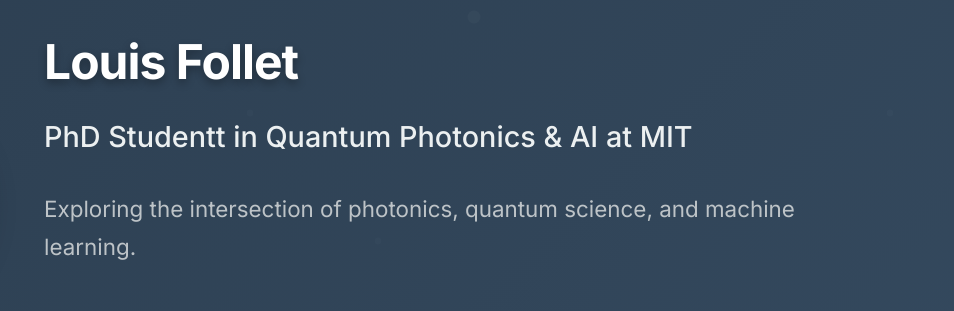
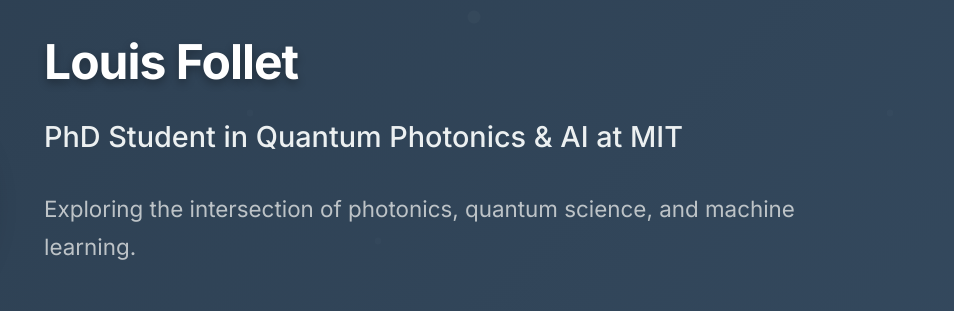
Before and after one commit to FolletLouis/website, a plain HTML site: page index.html in a window 1280 px wide. Shown: the part 143-454 px from the top of the page, 326-1280 px from the left. Drawn offline with Linux system fonts and the light colour scheme.

```diff
--- a/index.html
+++ b/index.html
@@ -31,7 +31,7 @@
                 </div>
                 <div class="hero-text">
                     <h1>Louis Follet</h1>
-                    <p class="tagline">PhD Studentt in Quantum Photonics & AI at MIT</p>
+                    <p class="tagline">PhD Student in Quantum Photonics & AI at MIT</p>
                     <p class="hero-description">Exploring the intersection of photonics, quantum science, and machine learning.</p>
                     <div class="hero-links">
                         <a href="mailto:louisf13@mit.edu" class="contact-link">Email</a>
```
